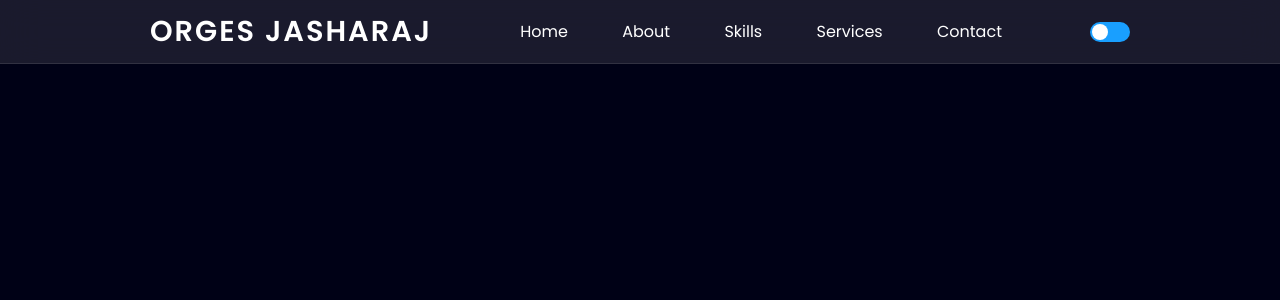
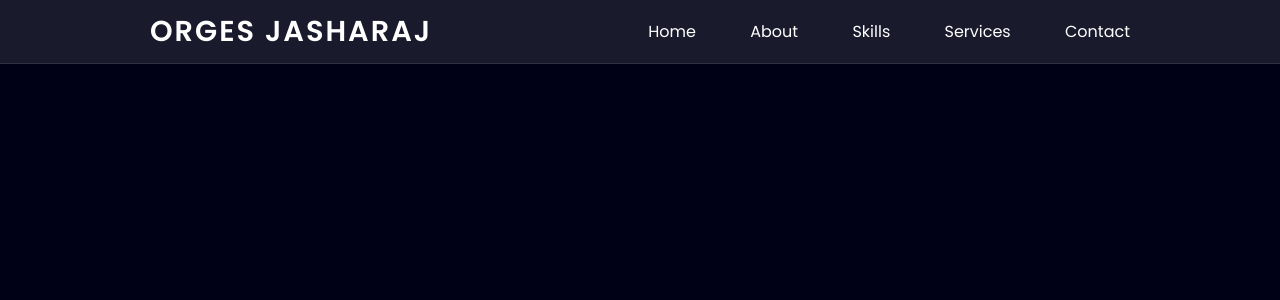
Before and after one commit to OrgesJasharaj/PersonalPortfolio_OJ, a PHP site: page / in a window 1280 px wide. Shown: the top 300 px of the page. Run offline with PHP 8.4, Linux system fonts and the light colour scheme.

Commit message:
Trying something else...

```diff
--- a/assets/style.css
+++ b/assets/style.css
@@ -153,70 +153,7 @@
     display: none;
      }
 
-      /*checkbox*/
 
-      input[type="checkbox"]
-      {
-     -webkit-appearance: none;
-     visibility: hidden;
-     display: none;
-      }
-
-      .check
-      {
-     position: relative;
-     display: block;
-     width: 40px;
-     height: 20px;
-     background: #199fff;
-     cursor: pointer;
-     border-radius: 20px;
-     overflow: hidden;
-     transition: ease-in 0.5s;
-      }
-
-      input[type="checkbox"]:checked ~ .check
-      {
-     background: #fff;
-     box-shadow: 0 0 0 1400px #ffffff;
-      }
-
-      .check:before
-      {
-     content: '';
-     position: absolute;
-     top: 2px;
-     left: 2px;
-     background: #fff;
-     width: 16px;
-     height: 16px;
-     border-radius: 50%;
-     transition: 0.5s;
-      }
-
-      input[type="checkbox"]:checked ~ .check:before
-      {
-     transform: translateX(-50px);
-      }
-
-      .check::after
-      {
-     content: '';
-     position: absolute;
-     top: 2px;
-     right: 2px;
-     background: #282f4e;
-     width: 16px;
-     height: 16px;
-     border-radius: 50%;
-     transition: 0.5s;
-     transform: translateX(50px);
-      }
-
-      input[type="checkbox"]:checked ~ .check::after
-      {
-     transform: translateX(0px);
-      }
 
 
      /*======= Media queries (max-width: 1100px) =======*/
--- a/index.php
+++ b/index.php
@@ -25,10 +25,7 @@
                     <a href="#"><i class="uil uil-envelope"></i>Contact</a>
                 </div>
             </div>
-            <label>
-                <input type="checkbox">
-                <span class="check"></span>
-            </label>
+
             <i class="uil uil-apps nav-menu-btn"></i>
         </div>
         <div class="scroll-indicator-container">
```
